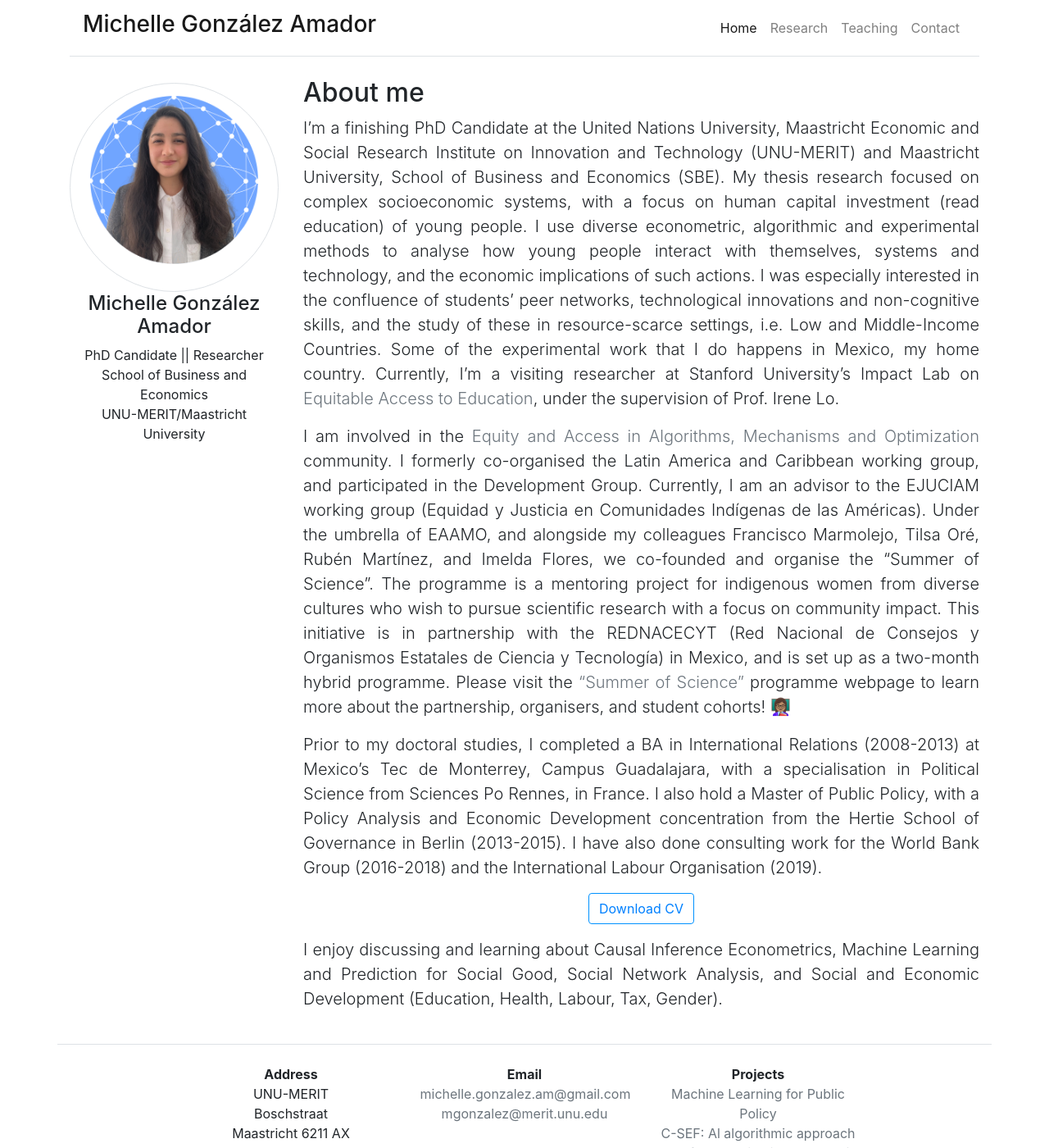
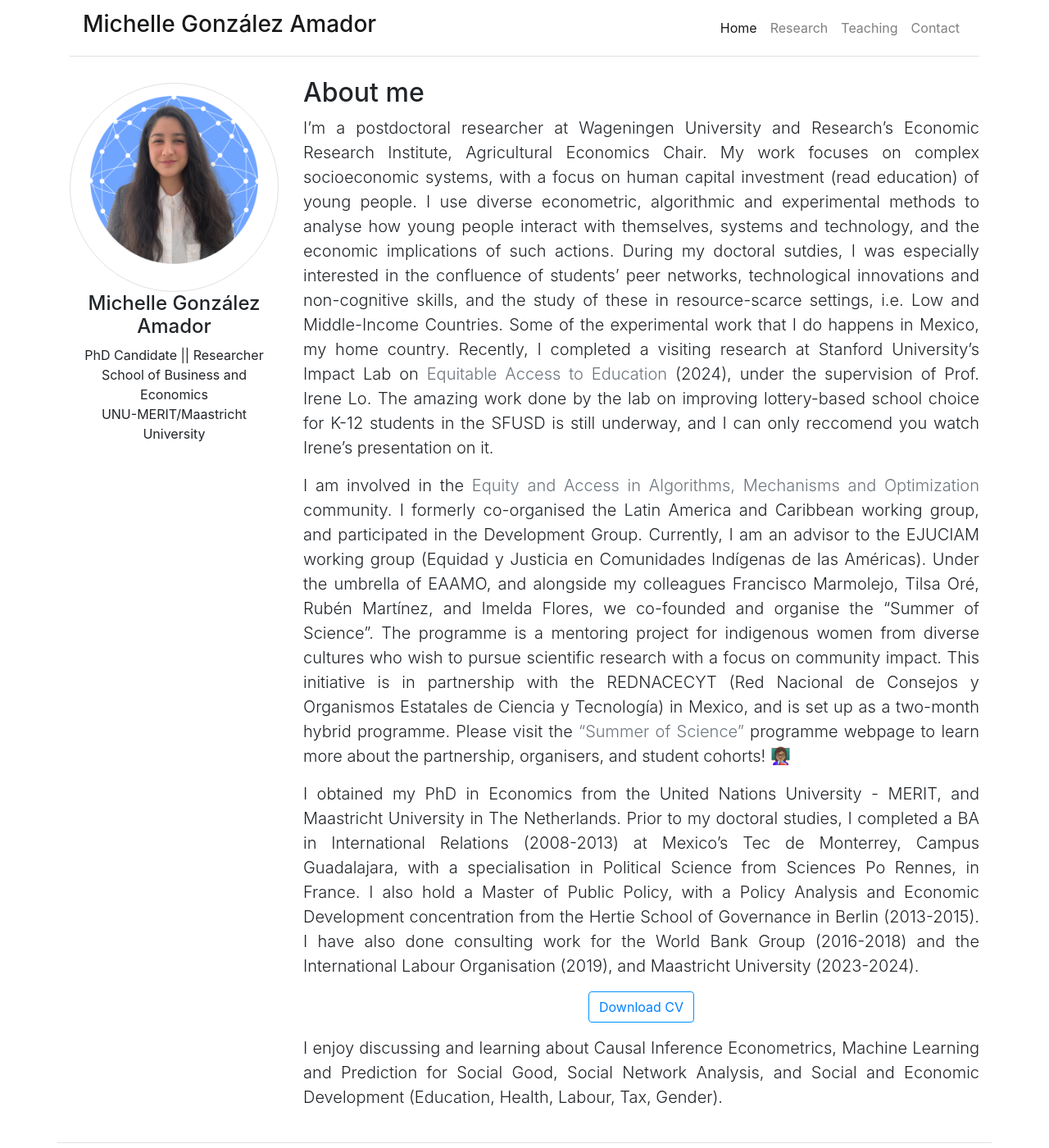
Before and after one commit to michelleg06/m-gonzalezamador.com, a Jekyll site: the page built from index.md, in a window 1280 px wide and 1400 px high. Shown: the whole window at 82% size. Built offline with Jekyll 4.4.1, drawn with Linux system fonts in a browser that asks for light colours; nearby versions of some CDN libraries; our own code applies the rules of GitHub Pages for plain Markdown files.

Commit message:
Update index.md

```diff
--- a/index.md
+++ b/index.md
@@ -3,11 +3,11 @@ layout: index
 image: myface2.png
 ---
 ## About me
-I'm a finishing PhD Candidate at the United Nations University, Maastricht Economic and Social Research Institute on Innovation and Technology (UNU-MERIT) and Maastricht University, School of Business and Economics (SBE). My thesis research focused on complex socioeconomic systems, with a focus on human capital investment (read education) of young people. I use diverse econometric, algorithmic and experimental methods to analyse how young people interact with themselves, systems and technology, and the economic implications of such actions. I was especially interested in the confluence of students' peer networks, technological innovations and non-cognitive skills, and the study of these in resource-scarce settings, i.e. Low and Middle-Income Countries. Some of the experimental work that I do happens in Mexico, my home country. Currently, I'm a visiting researcher at Stanford University's Impact Lab on [Equitable Access to Education](https://impact.stanford.edu/organization/equitable-access-education), under the supervision of Prof. Irene Lo.
+I'm a postdoctoral researcher at Wageningen University and Research's Economic Research Institute, Agricultural Economics Chair. My work focuses on complex socioeconomic systems, with a focus on human capital investment (read education) of young people. I use diverse econometric, algorithmic and experimental methods to analyse how young people interact with themselves, systems and technology, and the economic implications of such actions. During my doctoral sutdies, I was especially interested in the confluence of students' peer networks, technological innovations and non-cognitive skills, and the study of these in resource-scarce settings, i.e. Low and Middle-Income Countries. Some of the experimental work that I do happens in Mexico, my home country. Recently, I completed a visiting research at Stanford University's Impact Lab on [Equitable Access to Education](https://impact.stanford.edu/organization/equitable-access-education) (2024), under the supervision of Prof. Irene Lo. The amazing work done by the lab on improving lottery-based school choice for K-12 students in the SFUSD is still underway, and I can only reccomend you watch Irene's presentation on it.
 
 I am involved in the [Equity and Access in Algorithms, Mechanisms and Optimization](https://www.eaamo.org/) community. I formerly co-organised the Latin America and Caribbean working group, and participated in the Development Group. Currently, I am an advisor to the EJUCIAM working group (Equidad y Justicia en Comunidades Indígenas de las Américas). Under the umbrella of EAAMO, and alongside my colleagues Francisco Marmolejo, Tilsa Oré, Rubén Martínez, and Imelda Flores, we co-founded and organise the "Summer of Science". The programme is a mentoring project for indigenous women from diverse cultures who wish to pursue scientific research with a focus on community impact. This initiative is in partnership with the REDNACECYT (Red Nacional de Consejos y Organismos Estatales de Ciencia y Tecnología) in Mexico, and is set up as a two-month hybrid programme. Please visit the ["Summer of Science"](https://www.md4sg.com/workinggroups/projects/rednacecyt) programme webpage to learn more about the partnership, organisers, and student cohorts! 👩🏽‍🏫
 
-Prior to my doctoral studies, I completed a BA in International Relations (2008-2013) at Mexico's Tec de Monterrey, Campus Guadalajara, with a specialisation in Political Science from Sciences Po Rennes, in France. I also hold a Master of Public Policy, with a Policy Analysis and Economic Development concentration from the Hertie School of Governance  in Berlin (2013-2015). I have also done consulting work for the World Bank Group (2016-2018) and the International Labour Organisation (2019).
+I obtained my PhD in Economics from the United Nations University - MERIT, and Maastricht University in The Netherlands. Prior to my doctoral studies, I completed a BA in International Relations (2008-2013) at Mexico's Tec de Monterrey, Campus Guadalajara, with a specialisation in Political Science from Sciences Po Rennes, in France. I also hold a Master of Public Policy, with a Policy Analysis and Economic Development concentration from the Hertie School of Governance  in Berlin (2013-2015). I have also done consulting work for the World Bank Group (2016-2018) and the International Labour Organisation (2019), and Maastricht University (2023-2024).
 
 [Download CV](/pdfs/cv.pdf){: .btn .btn-outline-secondary .btn-center}
 
```
